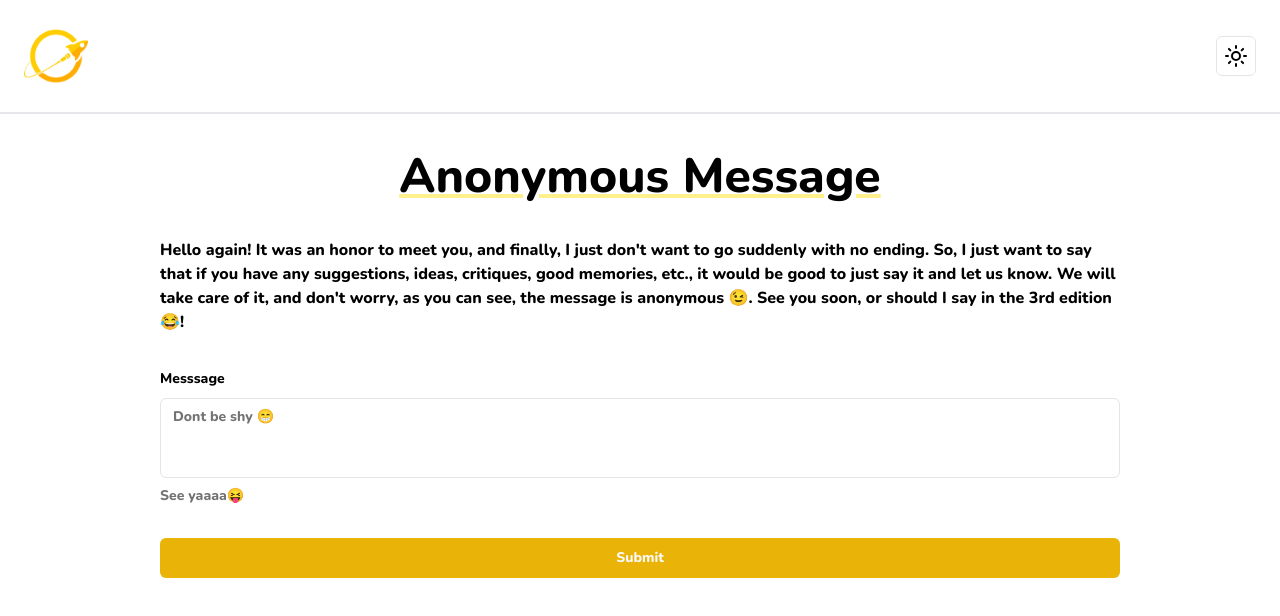
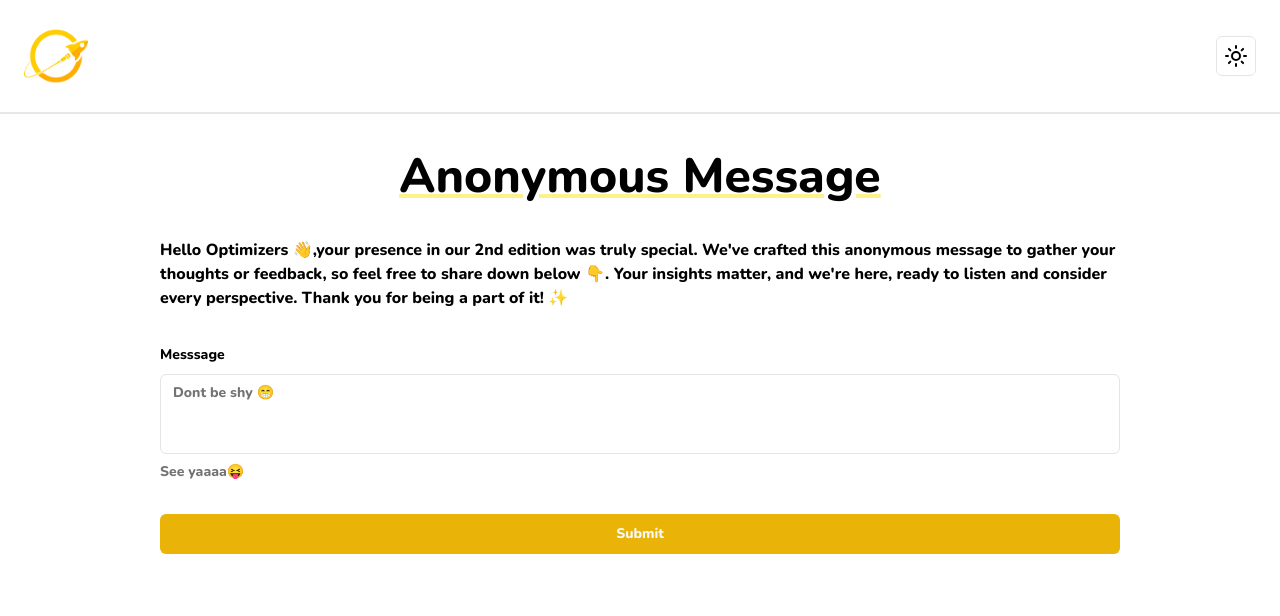
Before and after one commit to ramiguessab/optimize, a Next.js app: page /messages in a window 1280 px wide. Shown: the top 616 px of the page. Built offline with nearby package versions, Linux system fonts and the light colour scheme.

Commit message:
fixed script

```diff
--- a/app/messages/api/route.ts
+++ b/app/messages/api/route.ts
@@ -1,5 +1,6 @@
 import { NextRequest, NextResponse } from "next/server";
 import FirestoreRequest from "@/firebase/firestore";
+import { serverTimestamp } from "firebase/firestore";
 import { messageSchema } from "@/lib/message";
 
 export async function POST(req: NextRequest) {
@@ -10,7 +11,10 @@ export async function POST(req: NextRequest) {
         return NextResponse.json(isValidBody.error);
     }
 
-    await new FirestoreRequest("messages").addDoc(body);
+    await new FirestoreRequest("messages").addDoc({
+        ...body,
+        timestamp: serverTimestamp(),
+    });
 
     return NextResponse.json("success");
 }
--- a/app/messages/page.tsx
+++ b/app/messages/page.tsx
@@ -8,13 +8,11 @@ export default function MessagesPage() {
                 Anonymous Message
             </h1>
             <p>
-                Hello again! It was an honor to meet you, and finally, I just
-                don&apos;t want to go suddenly with no ending. So, I just want
-                to say that if you have any suggestions, ideas, critiques, good
-                memories, etc., it would be good to just say it and let us know.
-                We will take care of it, and don&apos;t worry, as you can see,
-                the message is anonymous 😉. See you soon, or should I say in
-                the 3rd edition 😂!
+                Hello Optimizers 👋,your presence in our 2nd edition was truly
+                special. We&apos;ve crafted this anonymous message to gather
+                your thoughts or feedback, so feel free to share down below 👇.
+                Your insights matter, and we&apos;re here, ready to listen and
+                consider every perspective. Thank you for being a part of it! ✨
             </p>
             <MessagesForm />
         </main>
```
